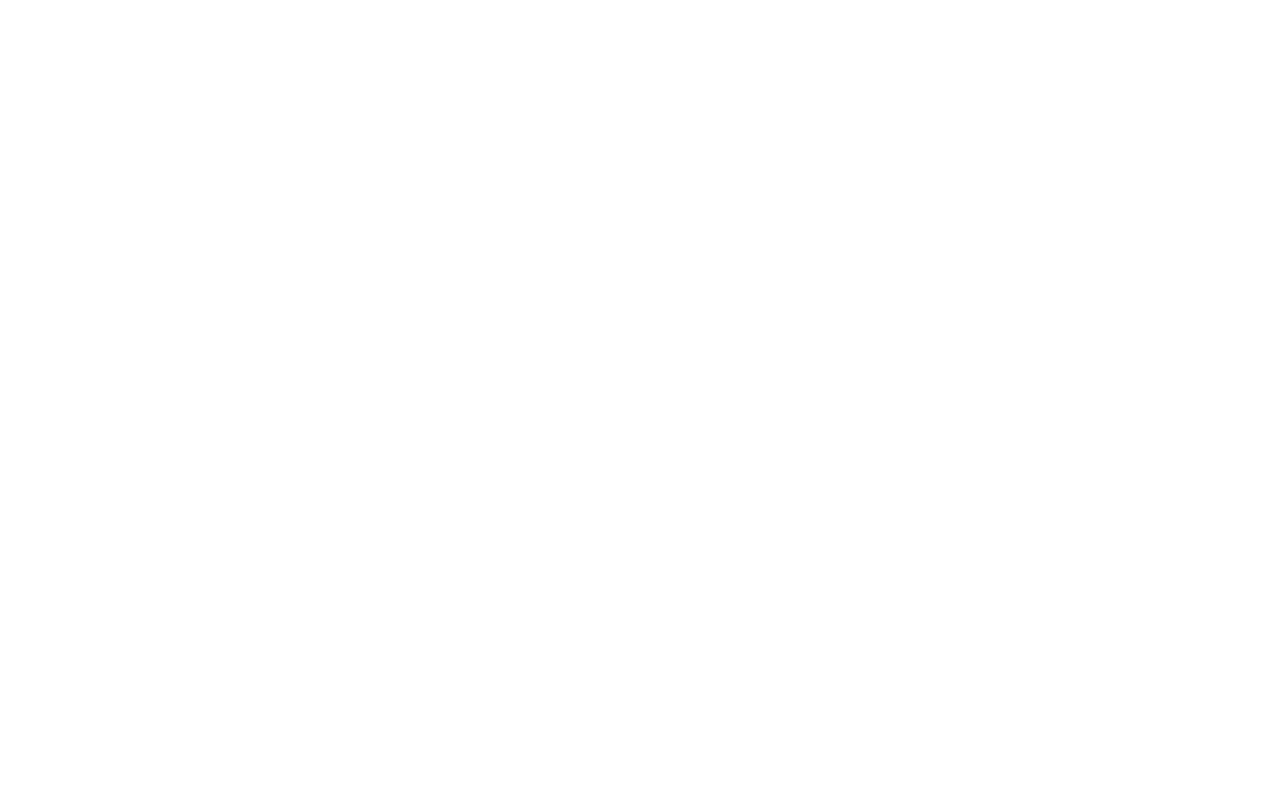
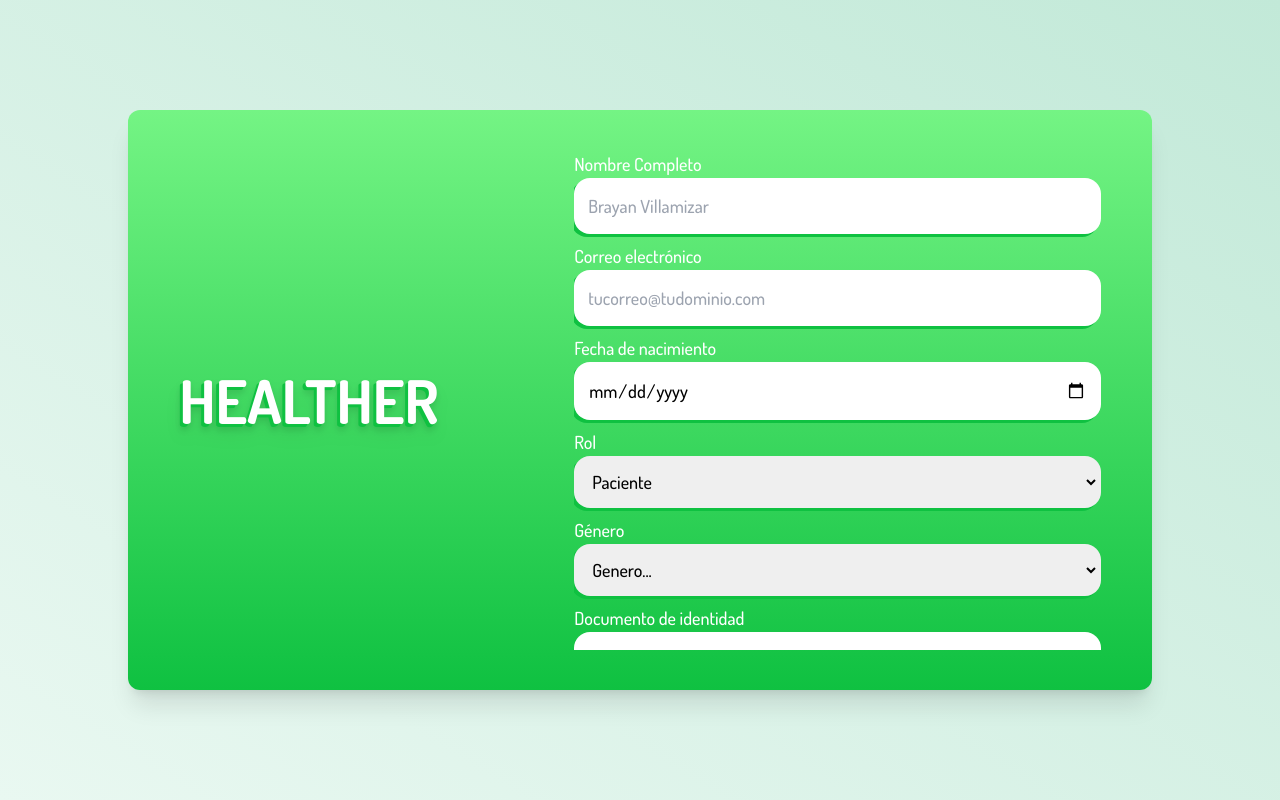
Before and after one commit to Factral/hackaton-fcv, a React (Vite) app in the folder frontend/: page /auth/register in a window 1280 px wide. Before the commit this address had no page. Built offline with nearby package versions, Linux system fonts and the light colour scheme.

Commit message:
update styles from register

```diff
--- a/frontend/src/App.jsx
+++ b/frontend/src/App.jsx
@@ -5,6 +5,7 @@
 import './stylesAdd.css'
 import Auth from './pages/Auth'
 import AlertComponent from './components/AlertComponent'
+import Register from './pages/Register'
 
 function App () {
   return (
@@ -12,6 +13,7 @@
       <Routes>
         <Route path='/auth' element={<Auth />}>
           <Route path='login' element={<Login />} />
+          <Route path='register' element={<Register />} />
         </Route>
         <Route path='/' element={<Formula />} />
       </Routes>
--- a/frontend/src/components/FormLogin.jsx
+++ b/frontend/src/components/FormLogin.jsx
@@ -6,7 +6,7 @@
 import useUser from '../hooks/useUser'
 import Loading from './Loading'
 import { useState } from 'react'
-import { CloseEye, Eye } from './Icons'
+import Visible from './Visible'
 
 export default function FormLogin () {
   const { register, handleSubmit, formState: { errors } } = useForm()
@@ -26,12 +26,12 @@
             <Input register={register} validation={validationLogin} placeholder='tucorreo@tudominio.com' errors={errors} label='Correo electrónico' nameRegister='email' typeInput='text' />
             <div className='relative'>
               <Input register={register} validation={validationLogin} placeholder='**********' errors={errors} label='Password' nameRegister='password' typeInput={!visible && 'password'} />
-              {visible ? <CloseEye className='absolute right-3 fill-gray-500 opacity-50 top-8 w-8' onClick={() => setVisible(!visible)} /> : <Eye className='absolute right-3 fill-gray-500 opacity-50 top-8 w-8' onClick={() => setVisible(!visible)} />}
+              <Visible setVisible={setVisible} visible={visible} />
             </div>
           </div>
           <div className='flex w-full space-between'>
             <Input register={register} validation={validationLogin} errors={errors} label='Recordarme' nameRegister='remember' typeInput='checkbox' editStyle='flex gap-3' />
-            <NavLink to='/auth/register' className='text-right w-full text-white underline transition-all ease-in-out duration-300 hover:text-main-white'>No tienes cuenta? Regístrate.</NavLink>
+            <NavLink to='/auth/register' className='text-right w-full text-white underline transition-all ease-in-out duration-300 hover:text-main-white md:text-lg'>No tienes cuenta? Regístrate.</NavLink>
           </div>
           <MainButton type='submit'>INGRESAR</MainButton>
         </div>
--- /dev/null
+++ b/frontend/src/components/FormRegister.jsx
@@ -0,0 +1,54 @@
+import { useForm } from 'react-hook-form'
+import Input, { Select } from './Input'
+import MainButton from './MainButton'
+import { NavLink } from 'react-router-dom'
+import useUser from '../hooks/useUser'
+import Loading from './Loading'
+import { useState } from 'react'
+import Visible from './Visible'
+import validationRegister from '../validations/validationRegister'
+import { ROLE_CARRER, ROLE_PATIENT } from '../constants/magicStrings'
+
+export default function FormRegister () {
+  const { register, handleSubmit, formState: { errors } } = useForm()
+  const { loading, signUp } = useUser()
+  const [visible, setVisible] = useState(false)
+
+  const onSubmitFucntion = (values) => {
+    signUp(values)
+  }
+
+  return (
+    <>
+      {loading && <Loading />}
+      <form className='w-full max-h-[500px] h-[80vh] clean-scroll overflow-y-auto' onSubmit={handleSubmit(onSubmitFucntion)}>
+        <div className='flex flex-col gap-3 w-full'>
+          <div className='flex flex-col gap-2 '>
+            <Input register={register} validation={validationRegister} placeholder='Brayan Villamizar' errors={errors} label='Nombre Completo' nameRegister='name' typeInput='text' />
+            <Input register={register} validation={validationRegister} placeholder='tucorreo@tudominio.com' errors={errors} label='Correo electrónico' nameRegister='email' typeInput='text' />
+            <Input register={register} validation={validationRegister} errors={errors} label='Fecha de nacimiento' nameRegister='birthdate' typeInput='date' />
+            <Select register={register} validation={validationRegister} errors={errors} label='Rol' nameRegister='role'>
+              <option value={ROLE_PATIENT}>Paciente</option>
+              <option value={ROLE_CARRER}>Cuidador</option>
+            </Select>
+            <Select register={register} validation={validationRegister} errors={errors} label='Género' nameRegister='gender'>
+              <option value=''>Genero...</option>
+              <option value='M'>Masculino</option>
+              <option value='F'>Femenino</option>
+            </Select>
+            <Input register={register} validation={validationRegister} placeholder='1032231331' errors={errors} label='Documento de identidad' nameRegister='document' typeInput='text' />
+            <Input register={register} validation={validationRegister} placeholder='**********' errors={errors} label='Contraseña' nameRegister='password' typeInput={!visible && 'password'} />
+            <div className='relative'>
+              <Input register={register} validation={validationRegister} placeholder='**********' errors={errors} label='Repetir contraseña' nameRegister='verifyPassword' typeInput={!visible && 'password'} />
+              <Visible setVisible={setVisible} visible={visible} />
+            </div>
+          </div>
+          <div className='flex w-full space-between'>
+            <NavLink to='/auth/login' className='text-left w-full text-white underline transition-all ease-in-out duration-300 hover:text-main-white md:text-lg'>Ya tienes cuenta? Ingresa con ella.</NavLink>
+          </div>
+          <MainButton type='submit'>REGISTRARSE</MainButton>
+        </div>
+      </form>
+    </>
+  )
+}
--- a/frontend/src/components/Input.jsx
+++ b/frontend/src/components/Input.jsx
@@ -5,9 +5,24 @@
 
   return (
     <div className={editStyle || 'flex flex-col'}>
-      <label htmlFor={nameRegister} className={`font-medium ${errorInput ? 'text-red-500' : 'text-white'}`}>{label}</label>
-      <input type={typeInput} placeholder={placeholder} className={`p-3 rounded-2xl outline-none main-shadow border-2 text-sm font-medium ${errorInput ? 'border-red-500' : 'border-transparent focus:border-main-green-500'}`} {...register(nameRegister, validate)} {...props} />
-      {errorInput && <span className='text-sm text-red-500 mt-1'>{messages[errorInput.type]}</span>}
+      <label htmlFor={nameRegister} className={`font-medium md:text-lg ${errorInput ? 'text-red-500' : 'text-white'}`}>{label}</label>
+      <input type={typeInput} placeholder={placeholder} className={`p-3 rounded-2xl outline-none main-shadow border-2 text-sm font-medium md:text-lg ${errorInput ? 'border-red-500' : 'border-transparent focus:border-main-green-500'}`} {...register(nameRegister, validate)} {...props} />
+      {errorInput && <span className='text-sm text-red-500 mt-1 md:text-base'>{messages[errorInput.type]}</span>}
     </div>
   )
 }
+
+export function Select ({ editStyle, label, nameRegister, register, errors, validation, children }, props) {
+  const { validate, messages } = validation ? validation[nameRegister] : { validate: {}, messages: {} }
+  const errorInput = errors ? errors[nameRegister] : {}
+
+  return (
+    <div className={editStyle || 'flex flex-col'}>
+      <label htmlFor={nameRegister} className={`font-medium md:text-lg ${errorInput ? 'text-red-500' : 'text-white'}`}>{label}</label>
+      <select className={`p-3 rounded-2xl outline-none main-shadow border-2 text-sm font-medium md:text-lg ${errorInput ? 'border-red-500' : 'border-transparent focus:border-main-green-500'}`} {...register(nameRegister, validate)} {...props}>
+        {children}
+      </select>
+      {errorInput && <span className='text-sm text-red-500 mt-1 md:text-base'>{messages[errorInput.type]}</span>}
+    </div>
+  )
+}
--- a/frontend/src/components/MainButton.jsx
+++ b/frontend/src/components/MainButton.jsx
@@ -1,6 +1,6 @@
 
 export default function MainButton ({ type, children, ...props }) {
   return (
-    <button type={type} className='py-4 font-semibold text-lg text-main-green-500 rounded-[12px] w-full transition-all ease-in-out duration-300 bg-white hover:bg-main-white hover:text-main-green-700' {...props}>{children}</button>
+    <button type={type} className='py-4 font-semibold text-lg text-main-green-500 rounded-[12px] w-full transition-all ease-in-out duration-300 bg-white hover:bg-main-white hover:text-main-green-700 md:text-xl' {...props}>{children}</button>
   )
 }
--- /dev/null
+++ b/frontend/src/components/Visible.jsx
@@ -0,0 +1,5 @@
+import { CloseEye, Eye } from './Icons'
+
+export default function Visible ({ setVisible, visible }) {
+  return visible ? <CloseEye className='absolute right-3 fill-gray-500 opacity-50 top-8 w-8 md:top-10' onClick={() => setVisible(!visible)} /> : <Eye className='absolute right-3 fill-gray-500 opacity-50 top-8 w-8 md:top-10' onClick={() => setVisible(!visible)} />
+}
--- a/frontend/src/pages/Auth.jsx
+++ b/frontend/src/pages/Auth.jsx
@@ -1,10 +1,10 @@
 import { Outlet } from 'react-router-dom'
 export default function Auth () {
   return (
-    <div className='h-screen w-screen bg-gradient-to-tr from-main-white-100 to-main-white-200'>
-      <div className='h-screen w-screen bg-gradient-to-t to-gradient-green-100 from-gradient-green-200 grid place-items-center'>
-        <div className='max-h-[86vh] w-[90%] items-center flex flex-col gap-10'>
-          <h1 className='font-bold text-6xl text-white drop-shadow-lg main-shadow-text'>HEALTHER</h1>
+    <div className='h-screen w-screen bg-gradient-to-tr from-main-white-100 to-main-white-200 md:grid'>
+      <div className='h-screen w-screen bg-gradient-to-t to-gradient-green-100 from-gradient-green-200 grid place-items-center md:w-full md:max-w-5xl md:h-fit md:py-10 max-h-[90vh] rounded-xl md:shadow-xl m-auto'>
+        <div className='max-h-[86vh] w-[90%] items-center flex flex-col gap-10 md:gap-0 md:flex-row md:max-h-[500px] md:h-[80vh]'>
+          <h1 className='font-bold text-6xl text-white drop-shadow-lg main-shadow-text md:w-3/4'>HEALTHER</h1>
           <Outlet />
         </div>
       </div>
--- /dev/null
+++ b/frontend/src/pages/Register.jsx
@@ -0,0 +1,7 @@
+import FormRegister from '../components/FormRegister'
+
+export default function Register () {
+  return (
+    <FormRegister />
+  )
+}
--- /dev/null
+++ b/frontend/src/services/fetchSignUp.js
@@ -0,0 +1,13 @@
+import config from '../config'
+
+export default function fetchSignUp (data) {
+  return fetch(`${config.URL_API}/signup`, {
+    method: 'POST',
+    headers: {
+      'Content-Type': 'application/json'
+    },
+    body: JSON.stringify(data)
+  })
+    .then(res => res.json())
+    .catch(err => console.log(err))
+}
--- a/frontend/src/stylesAdd.css
+++ b/frontend/src/stylesAdd.css
@@ -5,3 +5,13 @@
 .main-shadow-text {
   text-shadow: #0FC141 -3px 3px;
 }
+
+.clean-scroll::-webkit-scrollbar {
+  width: 0px;
+  background: transparent;
+}
+
+.clean-scroll::-webkit-scrollbar-thumb {
+  width: 0px;
+  background: transparent;
+}
--- /dev/null
+++ b/frontend/src/validations/validationRegister.js
@@ -0,0 +1,70 @@
+import validationLogin from './validationLogin'
+
+const validationRegister = {
+  email: validationLogin.email,
+  password: validationLogin.password,
+  name: {
+    validate: {
+      required: true,
+      pattern: /^[\w]+[\w\s]+[\w]{1,}$/
+    },
+    messages: {
+      required: 'El nombre es requerido',
+      pattern: 'El nombre solo acepta letras'
+    }
+  },
+  phone: {
+    validate: {
+      required: true,
+      pattern: /^[a-z0-9.-_]+@[a-z]+\.[a-z]{2,3}$/
+    },
+    messages: {
+      required: 'El teléfono es requerido',
+      pattern: 'El telefono debe tener al menos 10 dígitos'
+    }
+  },
+  birthdate: {
+    validate: {
+      required: true
+    },
+    messages: {
+      required: 'La fecha de nacimiento es requerida'
+    }
+  },
+  role: {
+    validate: {
+      required: true
+    },
+    messages: {
+      required: 'Tu rol es requerida'
+    }
+  },
+  gender: {
+    validate: {
+      required: true
+    },
+    messages: {
+      required: 'Tu rol es requerida'
+    }
+  },
+  document: {
+    validate: {
+      required: true,
+      pattern: /^[0-9]{8,11}$/
+    },
+    messages: {
+      required: 'Tu rol es requerida',
+      pattern: 'El documento debe tener al menos 8 dígitos y máximo 10'
+    }
+  },
+  verifyPassword: {
+    validate: {
+      required: true
+    },
+    messages: {
+      required: 'La confirmación de contraseña es requerida'
+    }
+  }
+}
+
+export default validationRegister
```
Also changed, not shown: frontend/src/hooks/useUser.js (+16 -1 lines), 1 other file (tests, documents, lock files or other folders).
